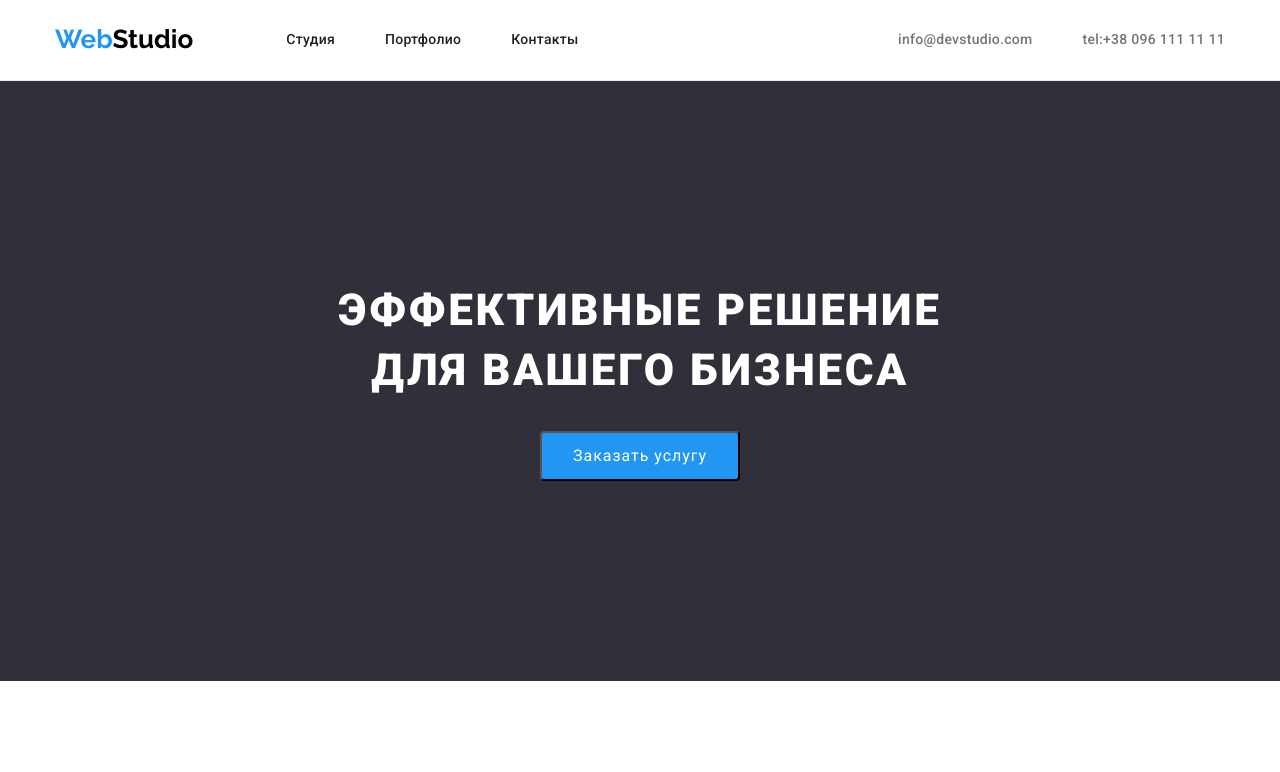
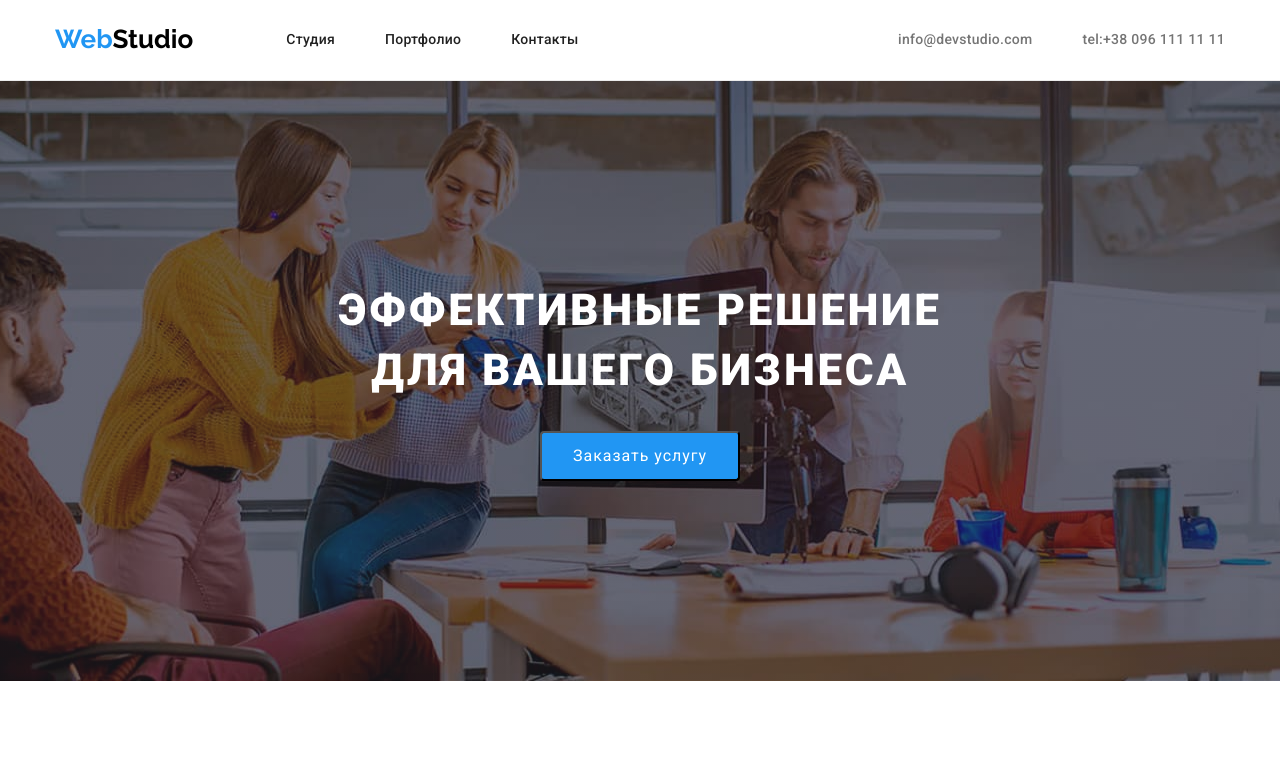
Before and after one commit to AlinaYakubovych/goit-markup-hw-04, a plain HTML site: page index.html in a window 1280 px wide. Shown: the top 772 px of the page. Drawn offline with nearby package versions, Linux system fonts and the light colour scheme.

Commit message:
додає фонову картинку

```diff
--- a/css/styles.css
+++ b/css/styles.css
@@ -54,6 +54,9 @@ img{
 .section{
 padding-top: 94px;
 padding-bottom: 94px;
+max-width: 1600px;
+margin-left: auto;
+margin-right: auto;
 }
 
 .btn{
@@ -72,9 +75,6 @@ padding-bottom: 25px;
 
 .header-list{
   display: flex;
-  /* padding-top: 32px;
-  padding-bottom: 32px;
-  background-color: tomato; */
 }
 
 .header-navigation{
@@ -125,11 +125,6 @@ color: #2196F3;
   font-size: 26px;
   line-height: 1.19;
   color: #000000
-}
-
-.title{
-  padding-top: 200px;
-  padding-bottom: 200px;
 }
 
 
@@ -183,10 +178,18 @@ margin-right: 30px;
 }
 
 .title{
-  background-color: #2F303A;
+  padding-top: 200px;
+  padding-bottom: 200px;
+  background-color: #C4C4C4;
+  background-image: linear-gradient(
+    to right,
+    rgba(47, 48, 58, 0.4),
+    rgba(47, 48, 58, 0.4)
+  ), url(../images/bg-img.jpg);
+  background-repeat: no-repeat;
+  background-position: center;
+  background-size: cover;
   text-align: center;
-  /* padding-top: 200px;
-  padding-bottom: 280px; */
 }
 
 .general-title{
```
Also changed, not shown: images/bg-img.jpg (added), images/img-overlay.jpg (added), 1 other file.
